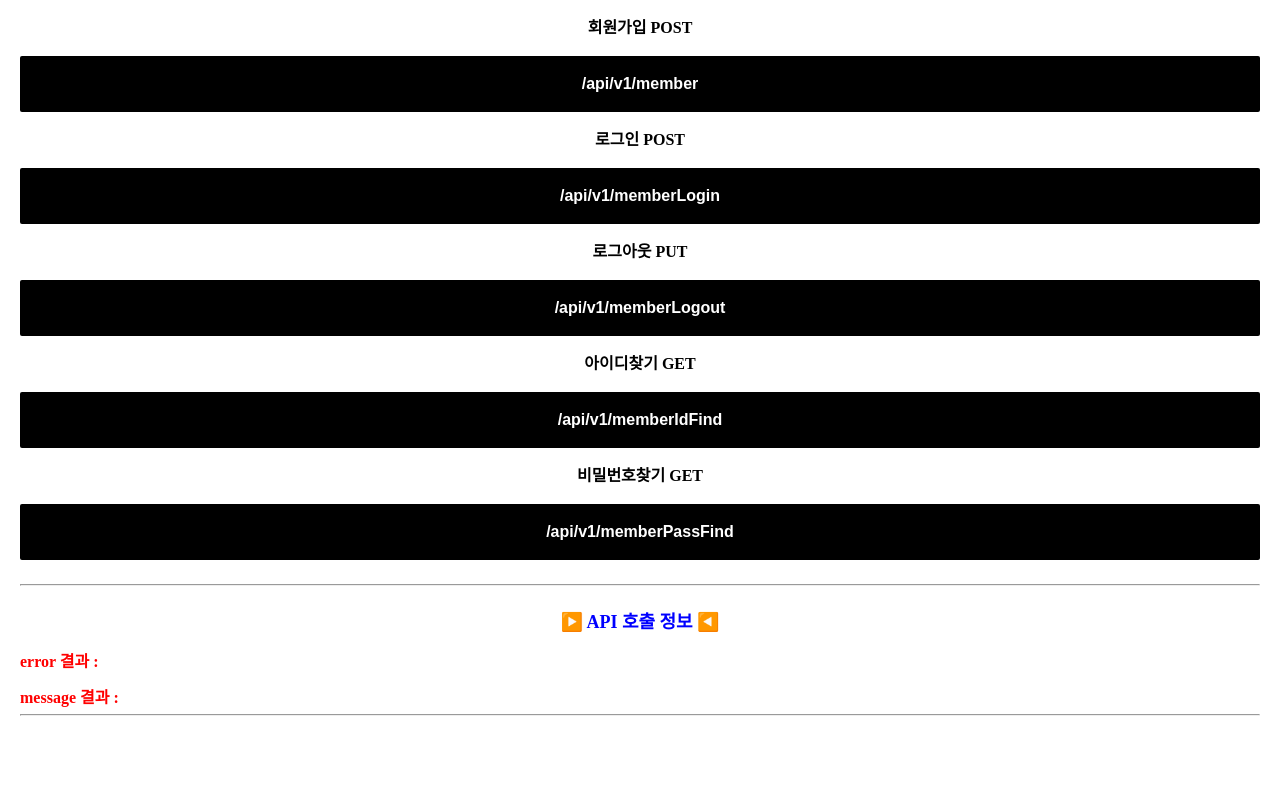
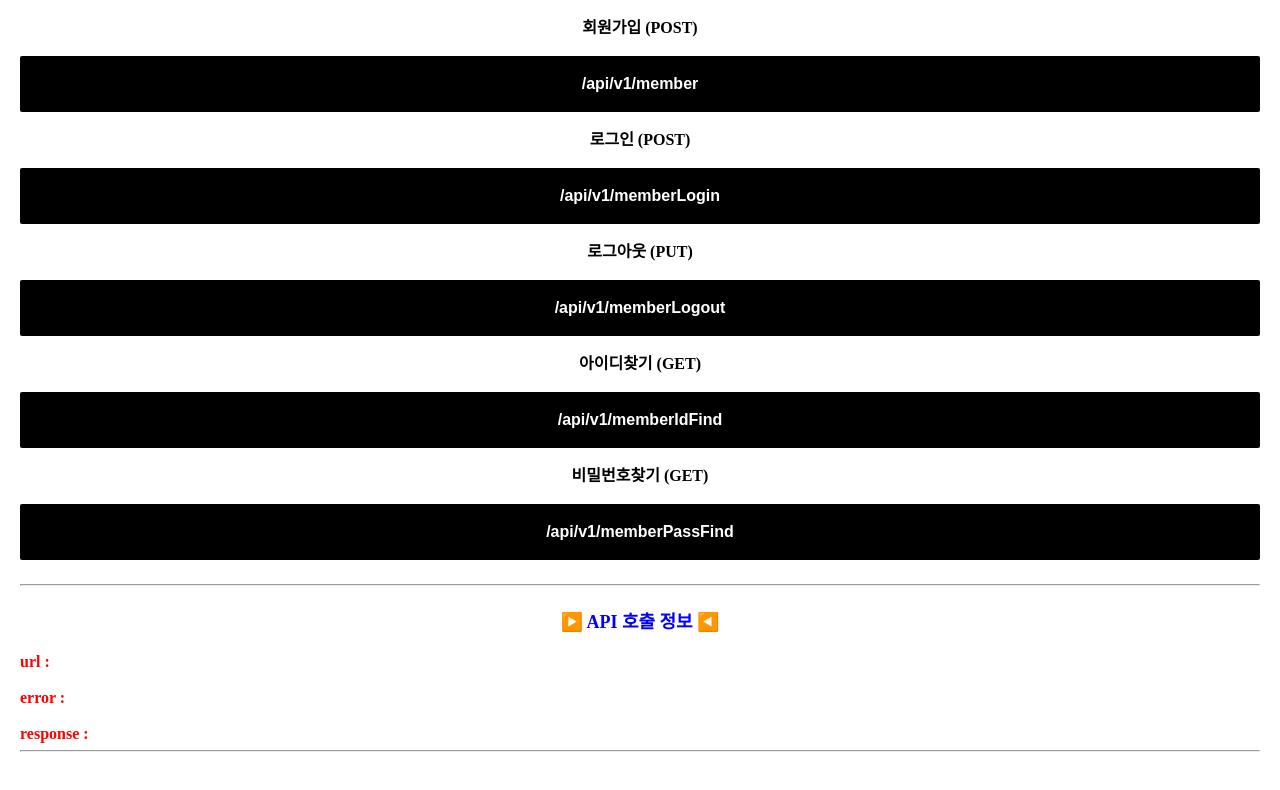
Before and after one commit to onpul/letsmashup, a React (Create React App) app in the folder letsmashup_front/: page / in a window 1280 px wide. Shown: the part 320-1110 px from the top of the page. Built offline with nearby package versions, Linux system fonts and the light colour scheme.

Commit message:
[기능구현_v2.2] 메인 화면에 API 테스트용 버튼 구현_2, StrictMode import

```diff
--- a/letsmashup_front/src/components/Main.jsx
+++ b/letsmashup_front/src/components/Main.jsx
@@ -37,23 +37,25 @@ const MainBlock = styled.div`
 
 function Main() {
 
-    const [message, setMessage] = useState("");
+    const [url, setUrl] = useState("");
+    const [response, setResponse] = useState("");
     const [error, setError] = useState("");
 
     const fncSendApi = (e) => {
         const sURL = e.target.title;
-        console.log(">>> sURL : " + sURL + " <<<");
+        // console.log(">>> sURL : " + sURL + " <<<");
+        setUrl(sURL);
         axios.post(sURL, {
             username: "test@test.com",
             password: "testPassword!",
         }).catch((error) => {
             // 오류 발생 시 실행
             setError(error + " ");
-            console.log(">>> error : " + error + " <<<");
+            // console.log(">>> error : " + error + " <<<");
         }).then((response) => {
             // 항상 실행
-            setMessage(response + " ");
-            console.log(">>> response : " + response + " <<<");
+            setResponse(response + " ");
+            // console.log(">>> response : " + response + " <<<");
         });
     }
     return (
@@ -67,15 +69,15 @@ function Main() {
                     <hr />
                     <br />
                     <h1>▶️ API 호출 테스트 ◀️</h1>
-                    <h3>회원가입 POST</h3>
+                    <h3>회원가입 (POST)</h3>
                     <BtnDefault title="/api/v1/member" onClick={fncSendApi} />
-                    <h3>로그인 POST</h3>
+                    <h3>로그인 (POST)</h3>
                     <BtnDefault title="/api/v1/memberLogin" onClick={fncSendApi} />
-                    <h3>로그아웃 PUT</h3>
+                    <h3>로그아웃 (PUT)</h3>
                     <BtnDefault title="/api/v1/memberLogout" onClick={fncSendApi} />
-                    <h3>아이디찾기 GET</h3>
+                    <h3>아이디찾기 (GET)</h3>
                     <BtnDefault title="/api/v1/memberIdFind" onClick={fncSendApi} />
-                    <h3>비밀번호찾기 GET</h3>
+                    <h3>비밀번호찾기 (GET)</h3>
                     <BtnDefault title="/api/v1/memberPassFind" onClick={fncSendApi} />
                     <br />
                     <hr />
@@ -83,15 +85,19 @@ function Main() {
                     <h1>▶️ API 호출 정보 ◀️</h1>
                     <div className="apiInfo">
                         <div className="apiRes">
-                            <b>error 결과 :</b>
+                            <b>url :</b>
+                        </div>
+                        <span>{url}</span>
+                        <div className="apiRes">
+                            <b>error :</b>
                         </div>
                         <span>{error}</span>
                         <div className="apiRes">
-                            <b>message 결과 :</b>
+                            <b>response :</b>
                         </div>
-                        <span>{message}</span>
+                        <span>{response}</span>
                     </div>
-                    <hr/>
+                    <hr />
                 </div>
             </MainBlock>
         </MainTemplate>
--- a/letsmashup_front/src/index.js
+++ b/letsmashup_front/src/index.js
@@ -1,4 +1,4 @@
-import React from 'react';
+import { React, StrictMode} from 'react';
 import ReactDOM from 'react-dom/client';
 import './index.css';
 import App from './App';
@@ -8,9 +8,11 @@ import { BrowserRouter } from 'react-router-dom';
 
 const root = ReactDOM.createRoot(document.getElementById('root'));
 root.render(
-  <BrowserRouter>
-    <App />
-  </BrowserRouter>
+    <StrictMode>
+        <BrowserRouter>
+            <App />
+        </BrowserRouter>
+    </StrictMode>
 );
 
 // If you want to start measuring performance in your app, pass a function
```
